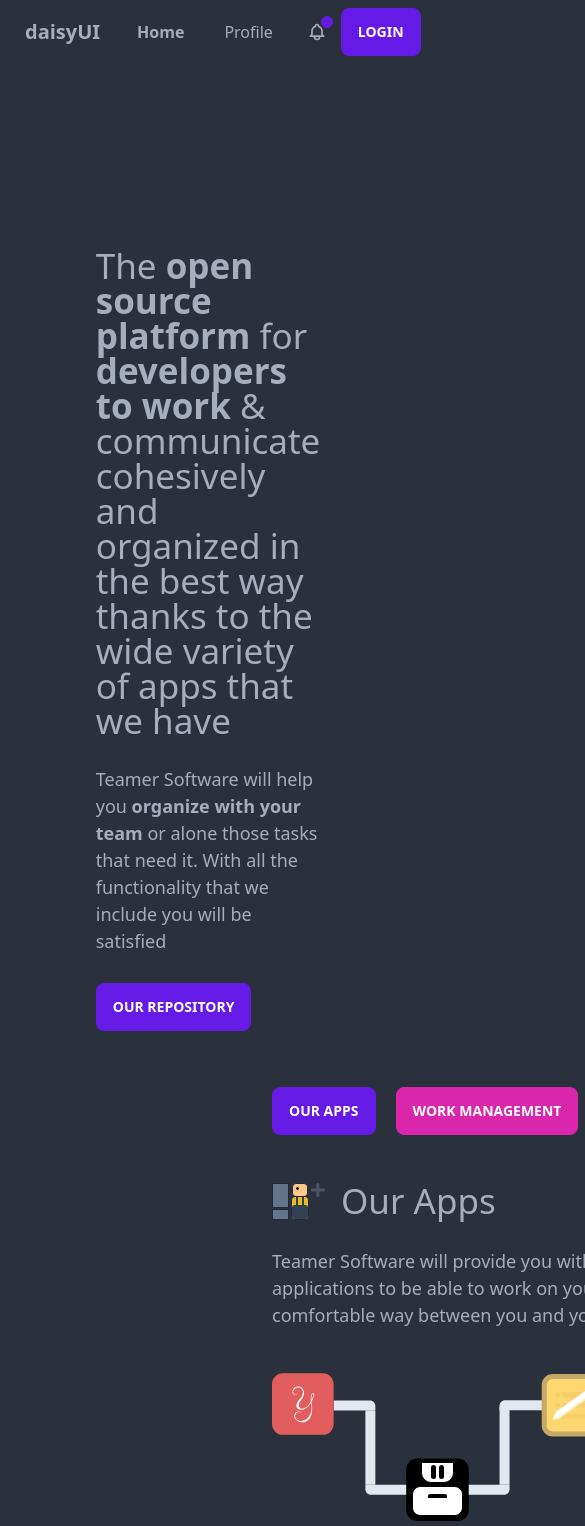
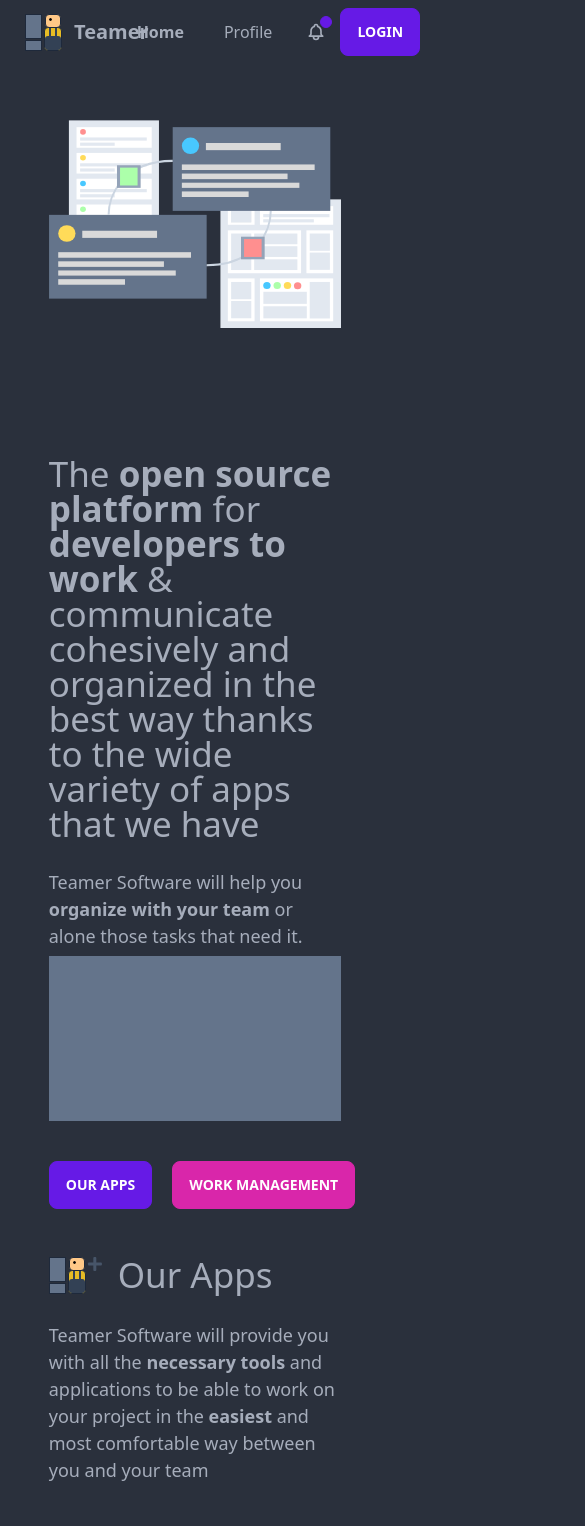
Before and after one commit to ProyectoIntegradoOrganizationalApp/Front-End, a React (Vite) app: page / in a window 390 px wide. Shown: the top 1526 px of the page, 585 px wide, since content can reach past the window. Built offline with nearby package versions, Linux system fonts and the light colour scheme.

Commit message:
Retoques a la responsividad, cambios de UI y rutas

```diff
--- a/src/adapters/components/Nav.tsx
+++ b/src/adapters/components/Nav.tsx
@@ -11,7 +11,7 @@ import { useAuth } from "../../application/customHooks/useAuth";
 
 import foto from "../../assets/foto.png";
 
-
+import logo from "../../assets/svg/logo.svg";
 
 /**
  *  Componente de Navegador, usa un "Drawer" de DaisyUI en el que se introduce la información
@@ -31,7 +31,10 @@ export function Nav( props: { routes: IRoute[] } ) {
             <div className="navbar bg-base-100">
 
                 <div className="navbar-start">
-                    <Link to="/" className="btn btn-ghost normal-case text-xl">daisyUI</Link>
+                    <Link to="/" className="btn btn-ghost normal-case text-xl">
+                        <img className="mr-3" src={logo}></img>
+                        Teamer
+                    </Link>
                 </div>
 
                 <div className="navbar-center">
@@ -69,7 +72,11 @@ export function Nav( props: { routes: IRoute[] } ) {
                                         <span className="badge">New</span>
                                     </a>
                                 </li>
-                                <li><a>Settings</a></li>
+                                <li>
+                                    <NavLink to="/{id}/settings">
+                                        Settings
+                                    </NavLink>
+                                </li>
                                 <li>
                                     <button onClick={logout}>Logout</button>
                                 </li>
@@ -79,9 +86,10 @@ export function Nav( props: { routes: IRoute[] } ) {
                     )}
 
                     { !user && (
-                        <button className="btn btn-primary">
-                            <Link to="/login">Login</Link>
-                        </button>
+
+                            <Link to="/login">
+                                <button className="btn btn-primary">Login</button>
+                            </Link>
                     )}
 
                 </div>
--- a/src/adapters/pages/Error.tsx
+++ b/src/adapters/pages/Error.tsx
@@ -4,8 +4,10 @@ export function Error() {
     return (
         <>
             <div className="h-100-vh">
-                <div className="hero-content flex-col lg:flex-row m-auto gap-20 min-h-full">
-                    <img src={error} className="w-2/5"/>
+                <div className="hero-content flex-col lg:flex-row m-auto gap-20 min-h-full items-center justify-center">
+                    <div className="flex flex-1 items-center justify-center">
+                        <img src={error} className=""/>
+                    </div>
                     <div className="flex-1 min-w-fit max-w-fit">
                         <h1 className="text-5xl font-bold">404</h1>
                         <h1 className="py-2">Page not found...</h1>
--- a/src/adapters/pages/Home.tsx
+++ b/src/adapters/pages/Home.tsx
@@ -7,7 +7,7 @@ export function Home() {
             <div className="separator"></div>
 
             {/* Hero */}
-            <div className="flex items-center flex-col lg:flex-row-reverse mx-52 gap-32">
+            <div className="flex items-center flex-col lg:flex-row-reverse w-3/4 m-auto gap-32 h-100-vh">
                 <div className="flex-1">
                     <img src={hero} className="select-none" />
                 </div>
@@ -22,8 +22,8 @@ export function Home() {
             <div className="separator"></div>
 
             {/* Information */}
-            <div className="flex mx-52 gap-16">
-                <div className="flex-1 w-40 bg-slate-500 aspect-video"></div>
+            <div className="flex w-3/4 mx-auto gap-10 flex-col lg:flex-row">
+                <div className="flex-1 bg-slate-500 aspect-video"></div>
                 <div className="flex-1">
                     <div className="mb-12 flex gap-5">
                         <button className="btn btn-primary">Our Apps</button>
@@ -31,7 +31,7 @@ export function Home() {
                     </div>
                     <h1 className="fs-l flex gap-4"><img src={logoApps} className="ourApps select-none" /><p>Our Apps</p></h1>
                     <p className="py-7 fs-m">Teamer Software will provide you with all the <b>necessary tools</b> and applications to be able to work on your project in the <b>easiest</b> and most comfortable way between you and your team</p>
-                    <svg className="mt-4" width="602" height="148" viewBox="0 0 602 148" fill="none" xmlns="http://www.w3.org/2000/svg">
+                    <svg className="mt-4"  viewBox="0 0 602 148" fill="none" xmlns="http://www.w3.org/2000/svg">
                         <path d="M61.6506 36.3917C61.6506 36.9439 62.0983 37.3917 62.6506 37.3917H102.355C102.908 37.3917 103.355 36.9439 103.355 36.3917V32.9188C103.355 29.8812 100.893 27.4188 97.8554 27.4188H62.6506C62.0983 27.4188 61.6506 27.8665 61.6506 28.4188V36.3917Z" fill="#E2E8F0" />
                         <path d="M497.738 37.3916H541.256V27.4187H503.238C500.2 27.4187 497.738 29.8811 497.738 32.9187V37.3916Z" fill="#E2E8F0" />
                         <path d="M363.557 116.208C363.557 119.245 366.02 121.708 369.057 121.708H502.211C505.248 121.708 507.711 119.245 507.711 116.208V111.735H363.557V116.208Z" fill="#E2E8F0" />
```
